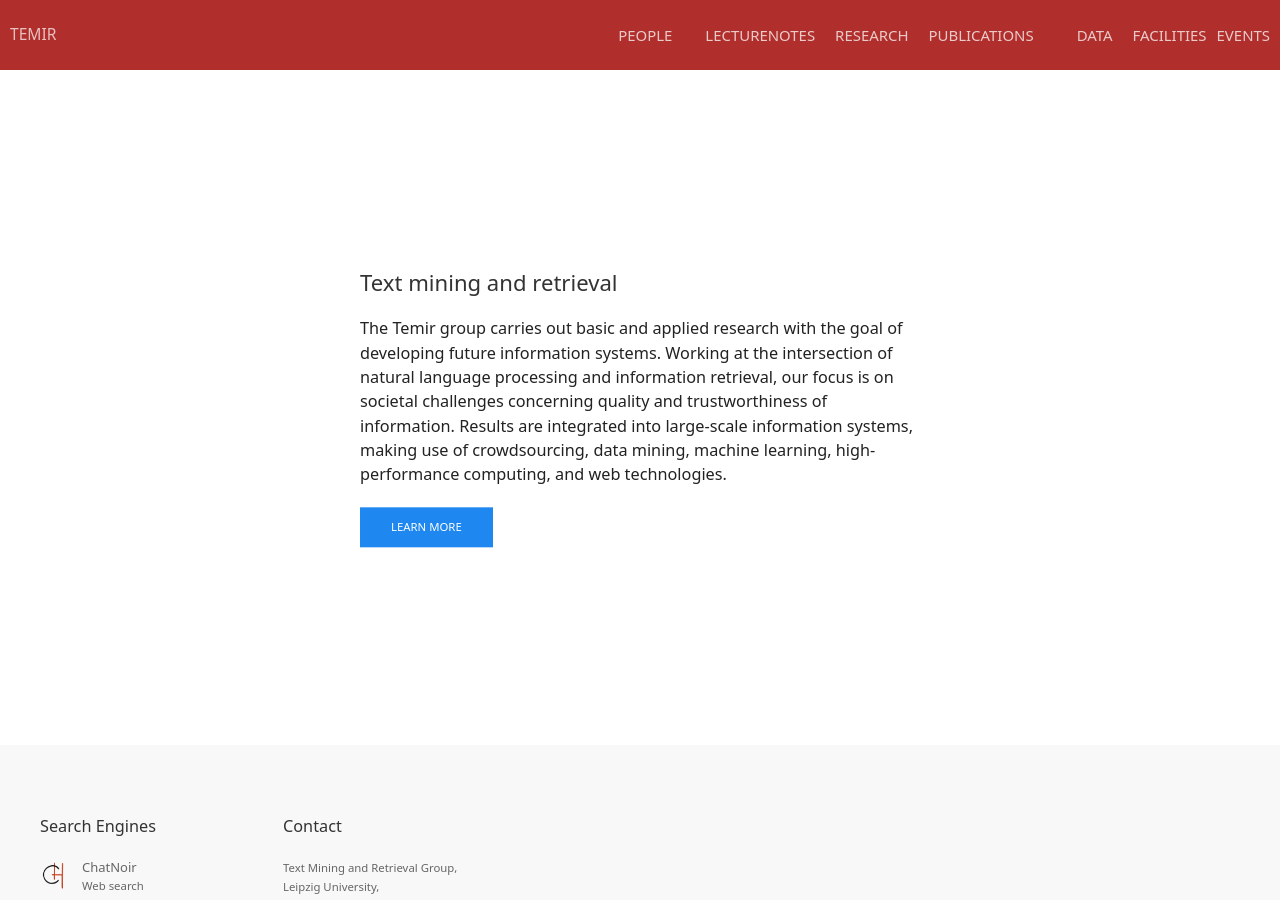
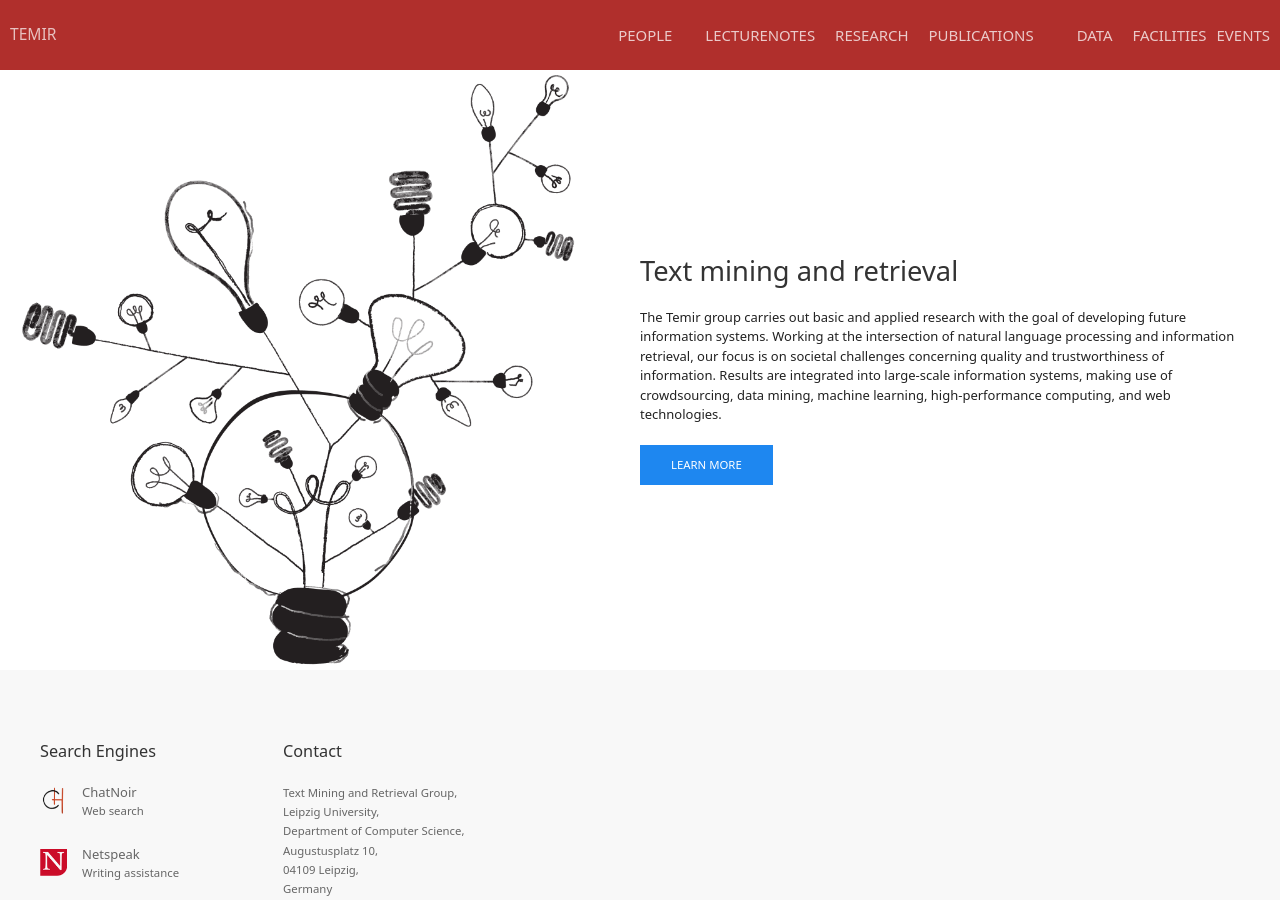
Before and after one commit to temir-org/temir-org.github.io, a Jekyll site: the page built from index.html, in a window 1280 px wide and 900 px high. Built offline with Jekyll 4.4.1, drawn with Linux system fonts in a browser that asks for light colours.

Commit message:
fix landing page

```diff
--- a/_sass/_index.scss
+++ b/_sass/_index.scss
@@ -1,27 +1,5 @@
 // Index page
 
-.index-main-cover {
-   // background: $global-secondary-background url("../img/index-cover.png") no-repeat center center fixed;
-    background-size: 55%;
-    background-color: #ffffff;
-    height: 450px;
-    font-size: 1.25rem;
-
-    h1 {
-        font-size: 2.65rem;
-    }
-}
-
-.uni-logo{
-    float: left;
-    width: 40%;
-
-}
-.temir-logo{
-    margin-left: 10px;
-    width: 15%;
-    margin-top: 50px;
-}
 .global-nav{
     height: auto!important;
     margin-bottom: 10px;
--- a/index.html
+++ b/index.html
@@ -5,13 +5,20 @@ title: Temir
 description: Text mining and retrieval
 ---
 
-<main class="uk-section uk-cover-container index-main-cover">
-    <div class="uk-container uk-position-center uk-dark uk-padding">
-        <h2 class="uk-lead uk-margin-top">Text mining and retrieval</h2>
-        <div>
-            <p>
-                    The Temir group carries out basic and applied research with the goal of developing future information systems. Working at the intersection of natural language processing and information retrieval, our focus is on societal challenges concerning quality and trustworthiness of information. Results are integrated into large-scale information systems, making use of crowdsourcing, data mining, machine learning, high-performance computing, and web technologies.</p>
-            <p><a href="{{ '/research.html' | relative_url }}" class="uk-button uk-button-primary">Learn More</a></p>
-        </div>
+<div class="uk-flex-middle uk-child-width-expand" uk-grid>
+
+    <div uk-flex-first">
+        <img src="../img/index-cover.png" alt="Image">
     </div>
-</main>
+    <div class="uk-padding">
+        <h1 class="uk-lead">Text mining and retrieval</h1>
+        <p>
+            The Temir group carries out basic and applied research with the goal of developing future information
+            systems. Working at the intersection of natural language processing and information retrieval, our focus is
+            on societal challenges concerning quality and trustworthiness of information. Results are integrated into
+            large-scale information systems, making use of crowdsourcing, data mining, machine learning,
+            high-performance computing, and web technologies.</p>
+        <p><a href="{{ '/research.html' | relative_url }}" class="uk-button uk-button-primary">Learn More</a></p>
+    </div>
+
+</div>
```
